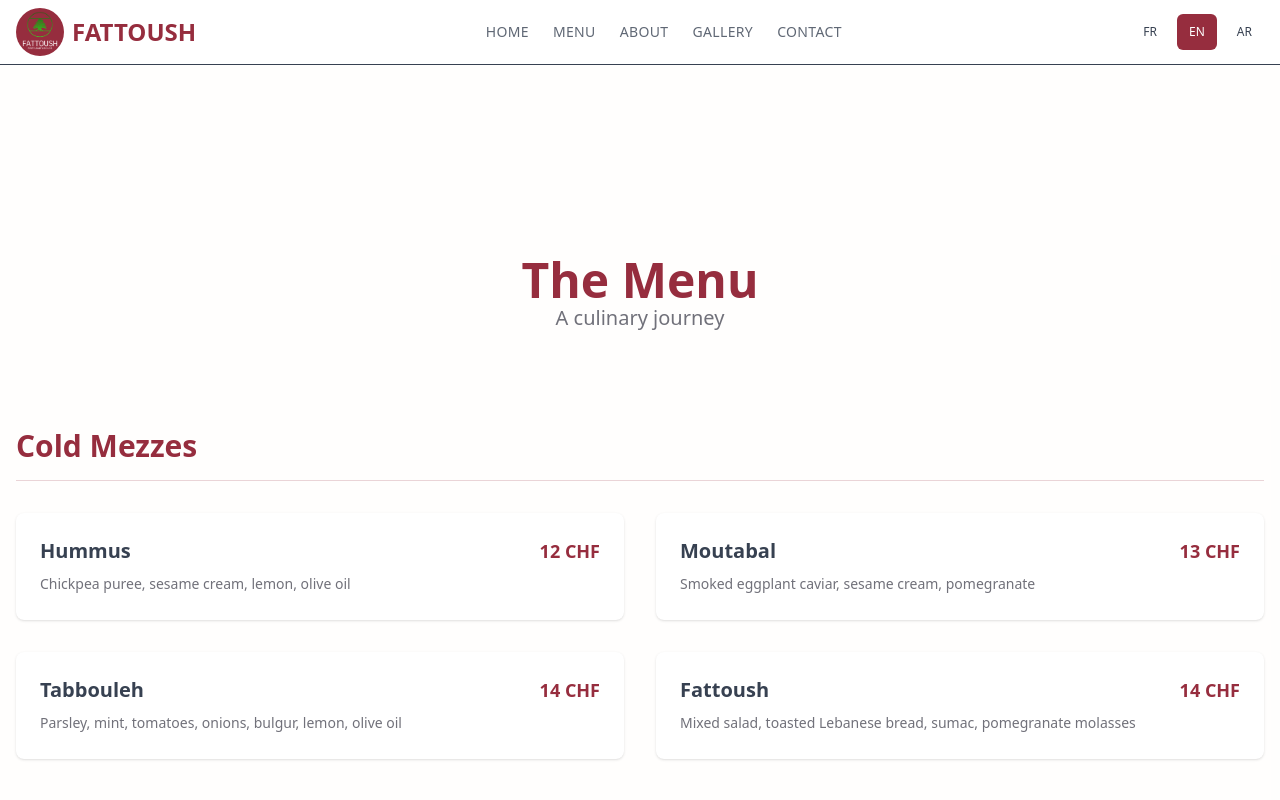
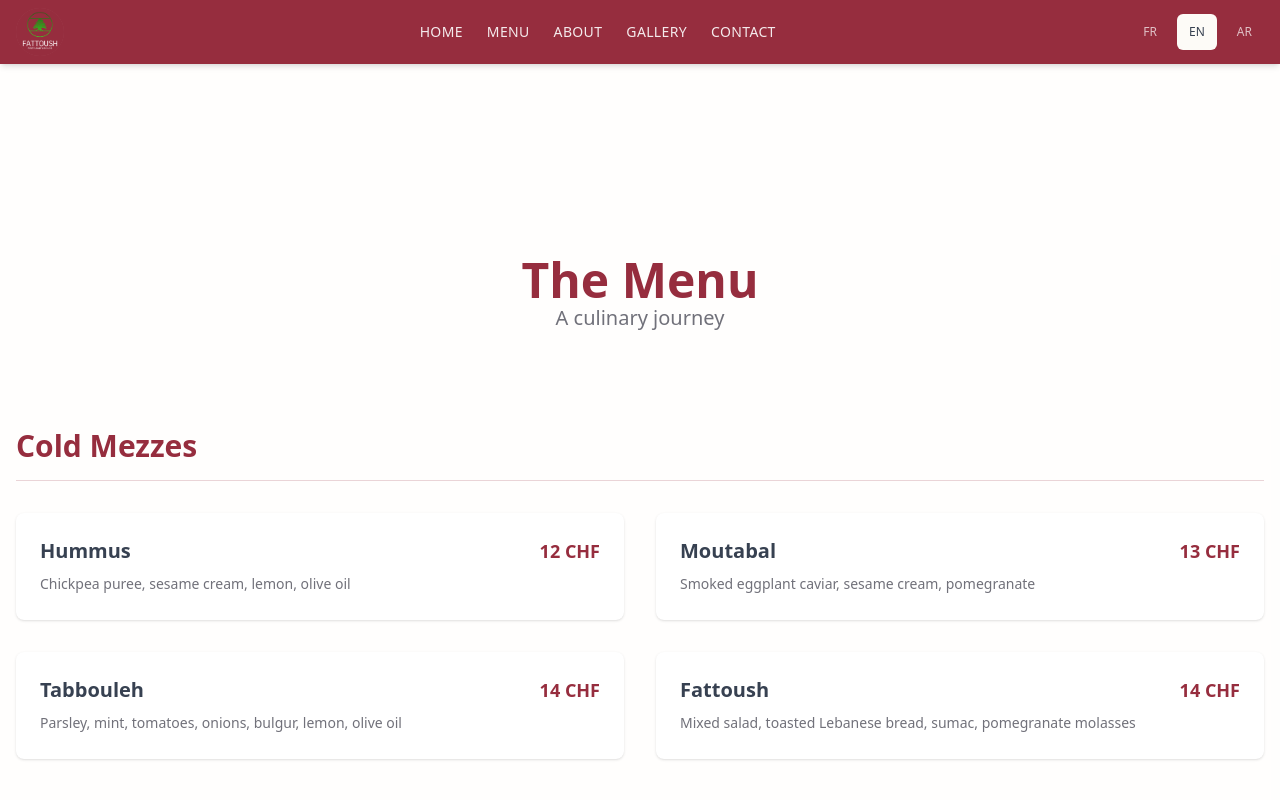
Before and after one commit to lopezdamien/fattoush, a Next.js app: page /en/menu in a window 1280 px wide. Shown: the top 800 px of the page. Built offline with nearby package versions, Linux system fonts and the light colour scheme.

Commit message:
Refine styles: Red header, remove header text, smaller footer logo

```diff
--- a/src/components/layout/Footer.tsx
+++ b/src/components/layout/Footer.tsx
@@ -21,7 +21,7 @@ export function Footer() {
 
                 {/* Column 2: Logo (Centered) */}
                 <div className="flex flex-col items-center justify-center order-first md:order-none">
-                    <div className="relative h-56 w-56 bg-white/10 rounded-full p-4 hover:scale-105 transition-transform duration-300">
+                    <div className="relative h-40 w-40 bg-white/10 rounded-full p-4 hover:scale-105 transition-transform duration-300">
                         <Image src="/images/logo.png" alt="Fattoush Logo" fill className="object-contain" />
                     </div>
                 </div>
--- a/src/components/layout/Header.tsx
+++ b/src/components/layout/Header.tsx
@@ -18,16 +18,15 @@ export function Header() {
     ];
 
     return (
-        <header className="fixed top-0 w-full z-50 bg-background/80 backdrop-blur-md border-b">
+        <header className="fixed top-0 w-full z-50 bg-primary shadow-md">
             <div className="container mx-auto px-4 h-16 flex items-center justify-between">
                 <div className="flex items-center gap-4">
                     {/* Mobile menu trigger would go here */}
 
-                    <Link href="/" className="font-bold text-2xl text-primary flex items-center gap-2">
-                        <div className="relative h-12 w-12 rounded-full overflow-hidden">
+                    <Link href="/" className="flex items-center gap-2">
+                        <div className="relative h-12 w-12 rounded-full bg-white/10 p-1 overflow-hidden">
                             <Image src="/images/logo.png" alt="Fattoush Logo" fill className="object-cover" />
                         </div>
-                        <span className="hidden sm:inline">FATTOUSH</span>
                     </Link>
                 </div>
 
@@ -36,7 +35,7 @@ export function Header() {
                         <Link
                             key={link.href}
                             href={link.href}
-                            className="text-foreground/80 hover:text-primary transition-colors text-sm font-medium uppercase tracking-wide"
+                            className="text-white/90 hover:text-white transition-colors text-sm font-medium uppercase tracking-wide hover:underline underline-offset-4 decoration-2"
                         >
                             {t(link.label)}
                         </Link>
--- a/src/components/layout/LanguageSwitcher.tsx
+++ b/src/components/layout/LanguageSwitcher.tsx
@@ -3,6 +3,7 @@
 import { useLocale } from "next-intl";
 import { useRouter, usePathname, routing } from "@/i18n/routing";
 import { Button } from "@/components/ui/Button";
+import { cn } from "@/lib/utils";
 
 export function LanguageSwitcher() {
     const locale = useLocale();
@@ -18,10 +19,13 @@ export function LanguageSwitcher() {
             {routing.locales.map((l) => (
                 <Button
                     key={l}
-                    variant={locale === l ? "primary" : "ghost"}
+                    variant={locale === l ? "secondary" : "ghost"}
                     size="sm"
                     onClick={() => handleLocaleChange(l)}
-                    className="uppercase"
+                    className={cn(
+                        "uppercase font-medium",
+                        locale !== l && "text-white/70 hover:text-white hover:bg-white/10"
+                    )}
                 >
                     {l}
                 </Button>
```
